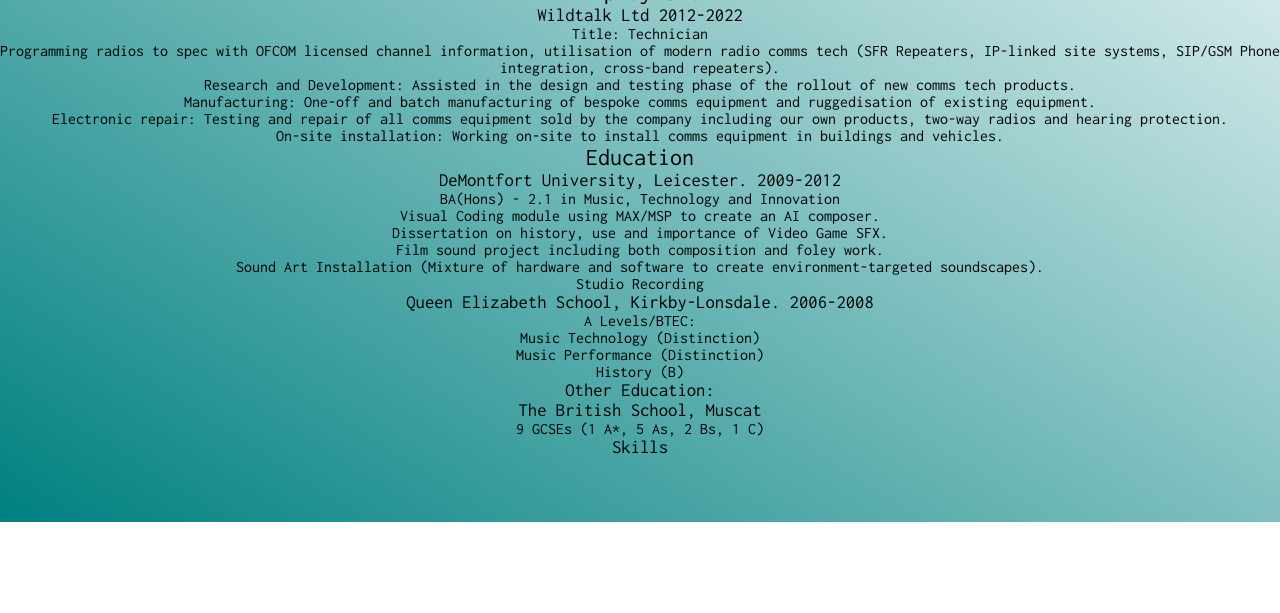
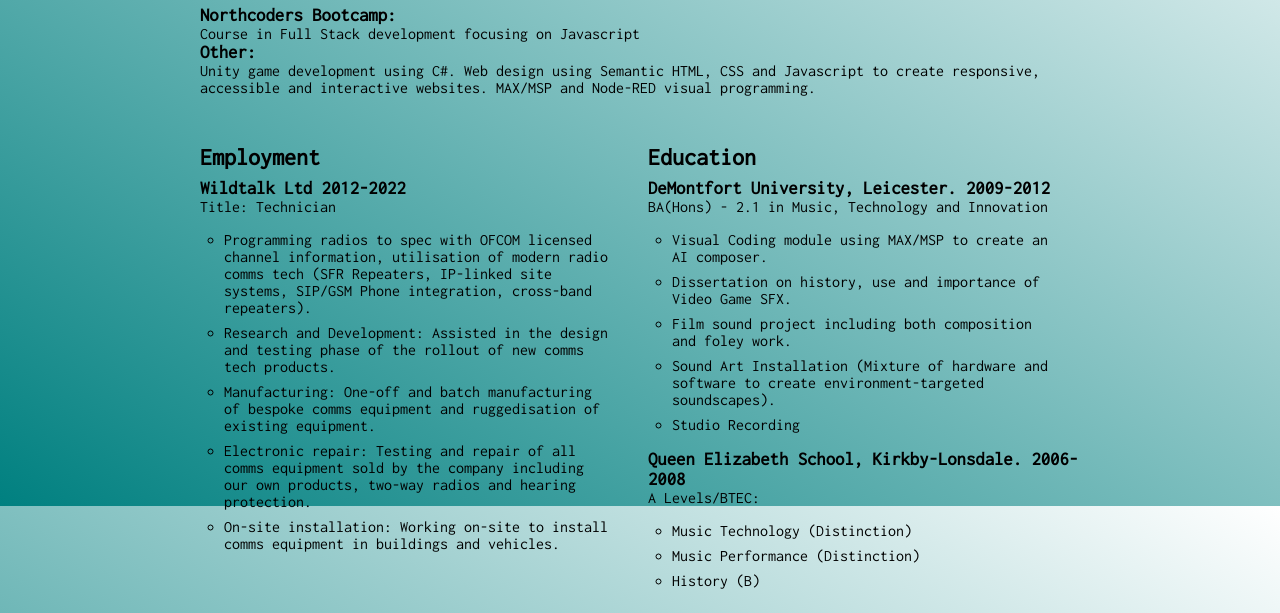
Before and after one commit to MattScarthSaunders/portfolio-website, a plain HTML site: page resume.html in a window 1280 px wide. Shown: the part 294-907 px from the top of the page. Before the commit the page ends 816 px from the top, so only its background shows below. Drawn offline with Linux system fonts and the light colour scheme.

Commit message:
initial styling for resume page

```diff
--- a/resume.html
+++ b/resume.html
@@ -29,21 +29,33 @@
     </header>
     <main>
         <h1 id="nameTitle">Resume</h1>
-        <div id="resumeCol1">
-            <h2 class="resumeSection">Employment</h2>
+        <div class="resumeContainer">
+            <div class="resumeSection" id="codingSection">
+                <h2>Coding</h2>
+                    <h3>Northcoders Bootcamp:</h3>
+                        <p>Course in Full Stack development focusing on Javascript</p>
+                    <h3>Other:</h3>
+                        <p>Unity game development using C#. Web design using Semantic HTML, CSS and Javascript to create responsive, accessible and interactive websites. MAX/MSP and Node-RED visual programming.</p>
+            </div>
+        </div>
+        <div class="resumeContainer">
+            <div class="resumeSection">
+                <h2>Employment</h2>
                     <h3>Wildtalk Ltd 2012-2022</h3>
                     <h4>Title: Technician</h4>
-                <ul class="employmentItems">
+                    <ul class="resumeItems">
                         <li>Programming radios to spec with OFCOM licensed channel information, utilisation of modern radio comms tech (SFR Repeaters, IP-linked site systems, SIP/GSM Phone integration, cross-band repeaters).</li>
                         <li>Research and Development: Assisted in the design and testing phase of the rollout of new comms tech products.</li>
                         <li>Manufacturing: One-off and batch manufacturing of bespoke comms equipment and ruggedisation of existing equipment.</li>
                         <li>Electronic repair: Testing and repair of all comms equipment sold by the company including our own products, two-way radios and hearing protection.</li>
                         <li>On-site installation: Working on-site to install comms equipment in buildings and vehicles.</li>
                     </ul>
-            <h2 class="resumeSection">Education</h2>
+            </div>
+            <div class="resumeSection">
+                <h2>Education</h2>
                     <h3>DeMontfort University, Leicester. 2009-2012</h3>
                     <h4>BA(Hons) - 2.1 in Music, Technology and Innovation</h4>
-                <ul class="educationItems">
+                    <ul class="resumeItems">
                         <li>Visual Coding module using MAX/MSP to create an AI composer.</li>
                         <li>Dissertation on history, use and importance of Video Game SFX.</li>
                         <li>Film sound project including both composition and foley work.</li>
@@ -52,17 +64,12 @@
                     </ul>
                     <h3>Queen Elizabeth School, Kirkby-Lonsdale. 2006-2008</h3>
                     <h4>A Levels/BTEC:</h4>
-                <ul class="educationItems">
+                    <ul class="resumeItems">
                         <li>Music Technology (Distinction)</li>
                         <li>Music Performance (Distinction)</li>
                         <li>History (B)</li>
                     </ul>
-                <h3>Other Education:</h3>
-                <h3>The British School, Muscat</h3>
-                <h4>9 GCSEs (1 A*, 5 As, 2 Bs, 1 C)</h4>
             </div>
-        <div id=resumeCol2>
-            <h3 class="resumeSection">Skills</h3>
         </div>
     </main>
 </body>
--- a/styles/index.css
+++ b/styles/index.css
@@ -29,7 +29,9 @@ img {
 
 body {
     background: linear-gradient(to top right, teal, white);
-    height: 100vh;
+    background-attachment: fixed;
+    min-height: 100vh;
+    height: 100%;
     width: 100%;
 }
 
@@ -100,7 +102,7 @@ a {
     text-shadow: 0 0 10px white;
 }
 
-li:hover {
+.social li:hover, .navigation li:hover {
     box-shadow: 0 0 10px 0 white;
 }
 
@@ -116,7 +118,7 @@ li:hover {
 /* majority page styling */
 
 #nameTitle {
-    margin-top: 5rem;
+    margin-top: 2rem;
     justify-self: center;
     align-self: center;
 }
@@ -148,15 +150,50 @@ li:hover {
     margin-right: 30%;
 }
 
+.resumeContainer{
+    margin-top: 2rem;
+    display: flex;
+    text-align: start;
+    margin-left: 15%;
+    margin-right: 15%;
+    background: inherit;
+}
+
+.resumeContainer h2 {
+    margin-bottom: 0.5rem;
+    font-weight: bold;
+}
+
+.resumeContainer h3 {
+    font-weight: bold;
+}
+
+.resumeSection {
+    background-color: rgba(0,0,0,0);
+    padding: 0.5rem;
+    width: 50%;
+}
+
+.resumeItems {
+    margin: 1rem;
+}
+
+.resumeItems li {
+    margin: 0.5rem;
+    list-style: circle;
+}
+
+#codingSection {
+    align-self: center;
+    width: 100%;
+}
+
+
 /* mobile sizing */
 
 @media screen and (max-width: 576px) {
 
     .social {
-        margin-top: 2rem;
-    }
-
-    #nameTitle {
         margin-top: 2rem;
     }
 
@@ -181,4 +218,9 @@ li:hover {
         margin-left: 4%;
         margin-right: 4%;
     }
+
+    .resumeContainer {
+        margin-left: 4%;
+        margin-right: 4%;
+    }
 }
```
Lines whose indentation alone changed are shown as unchanged.
